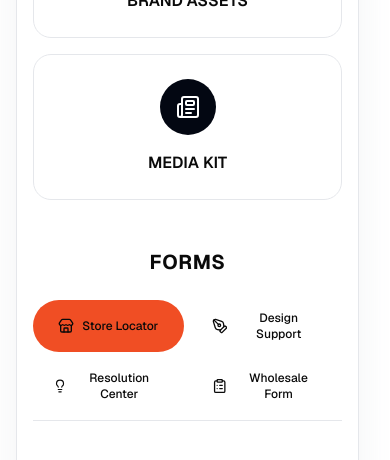
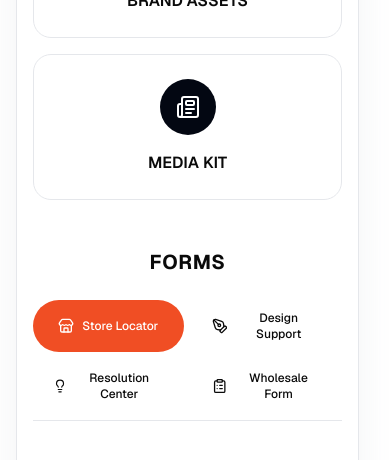
Before and after one commit to tommy-vpr/vpr-storefront, a Next.js app: page /partnership-support in a window 390 px wide. Shown: the part 766-1226 px from the top of the page. Built offline with nearby package versions, Linux system fonts and the light colour scheme; no server answers; grey boxes are pictures that could not be loaded.

Commit message:
mt-12 added to pages and styling cleanup

```diff
--- a/app/(shop)/account/orders/page.tsx
+++ b/app/(shop)/account/orders/page.tsx
@@ -54,7 +54,7 @@ export default async function OrdersPage({
   const hasMore = skip + orders.length < total;
 
   return (
-    <div className="mx-auto max-w-2xl">
+    <div className="mx-auto max-w-2xl mt-12">
       <h1 className="text-3xl font-semibold tracking-tight">Your orders</h1>
 
       {orders.length === 0 ? (
@@ -63,8 +63,8 @@ export default async function OrdersPage({
             No orders on this account yet.
           </p>
           <p className="mt-3 text-sm text-muted-foreground">
-            Ordered as a guest? Those aren&apos;t linked to an account — use
-            the tracking link from your confirmation email, or{" "}
+            Ordered as a guest? Those aren&apos;t linked to an account — use the
+            tracking link from your confirmation email, or{" "}
             <Link
               href="/orders/lookup"
               className="font-medium text-foreground underline underline-offset-4"
--- a/app/(shop)/account/page.tsx
+++ b/app/(shop)/account/page.tsx
@@ -34,7 +34,7 @@ export default async function AccountPage() {
   }
 
   return (
-    <div className="mx-auto max-w-2xl">
+    <div className="mx-auto max-w-2xl mt-12">
       <h1 className="text-3xl font-semibold tracking-tight">Your account</h1>
       <p className="mt-2 text-sm text-muted-foreground">{customer.email}</p>
 
@@ -49,8 +49,8 @@ export default async function AccountPage() {
       <section>
         <h2 className="text-lg font-medium">Details</h2>
         <p className="mt-1 mb-4 text-sm text-muted-foreground">
-          Saved for convenience. You&apos;ll still confirm a shipping address
-          at checkout.
+          Saved for convenience. You&apos;ll still confirm a shipping address at
+          checkout.
         </p>
         <ProfileForm customer={customer} />
       </section>
--- a/app/(shop)/cart/page.tsx
+++ b/app/(shop)/cart/page.tsx
@@ -36,7 +36,7 @@ export default function CartPage() {
   }
 
   return (
-    <div className="mx-auto max-w-3xl">
+    <div className="mx-auto max-w-3xl pt-12">
       <h1 className="mb-8 text-3xl font-semibold tracking-tight">Cart</h1>
 
       <div className="space-y-4">
--- a/app/(shop)/orders/[token]/page.tsx
+++ b/app/(shop)/orders/[token]/page.tsx
@@ -39,7 +39,7 @@ export default async function OrderStatusPage({
   }
 
   return (
-    <div className="mx-auto max-w-2xl">
+    <div className="mx-auto max-w-2xl mt-12">
       <OrderStatusCard order={order} />
 
       <p className="mt-6 text-sm text-muted-foreground">
--- a/app/(shop)/orders/lookup/page.tsx
+++ b/app/(shop)/orders/lookup/page.tsx
@@ -22,7 +22,7 @@ export default async function LookupPage({
   const { placed } = await searchParams;
 
   return (
-    <div className="mx-auto max-w-md">
+    <div className="mx-auto max-w-md mt-12">
       {placed ? (
         <>
           <h1 className="text-3xl font-semibold tracking-tight">
--- a/app/(shop)/partnership-support/page.tsx
+++ b/app/(shop)/partnership-support/page.tsx
@@ -133,8 +133,10 @@ export default function Page() {
                 key={id}
                 type="button"
                 onClick={() => setActiveTab(id)}
-                className="cursor-pointer flex items-center justify-center gap-2 rounded-full px-5 py-2.5 text-xs lg:text-sm font-medium  transition hover:bg-gray-900 hover:text-white"
-                style={isActive ? { background: ACCENT } : undefined}
+                className="cursor-pointer flex items-center justify-center gap-2 rounded-full px-5 py-2.5 text-xs lg:text-sm font-medium  transition hover:bg-gray-200"
+                style={
+                  isActive ? { background: ACCENT, color: "white" } : undefined
+                }
               >
                 <Icon className="h-4 w-4" />
                 <span>{label}</span>
```
